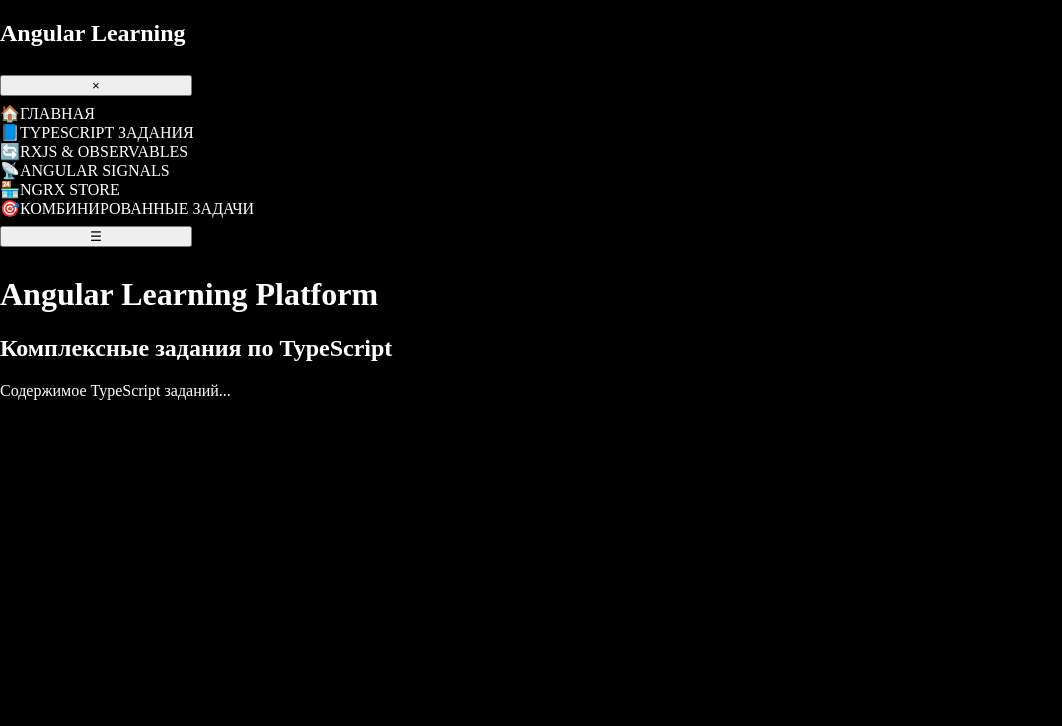
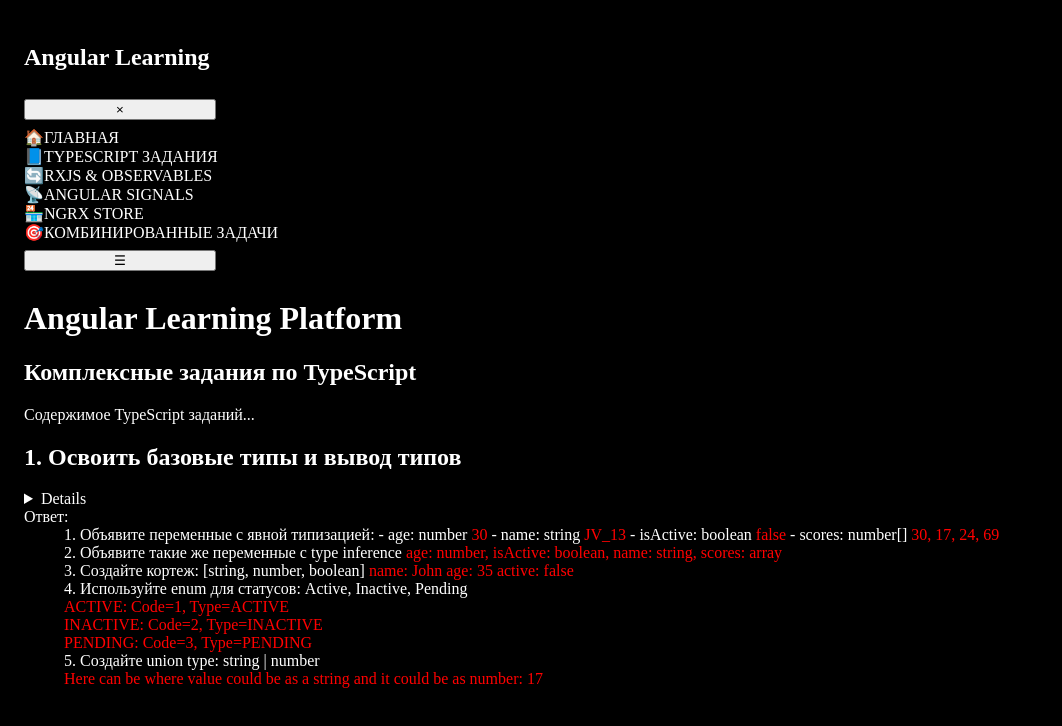
Before and after one commit to CherkasIvan/rxjs_operators, an Angular app: page /typescript in a window 1280 px wide. Shown: the top 726 px of the page, without its empty margins (0-1062 px from the left). Built offline with nearby package versions, Linux system fonts and the light colour scheme.

Commit message:
added firs lesson of ts

```diff
--- a/package.json
+++ b/package.json
@@ -7,7 +7,7 @@
     "build": "ng build",
     "watch": "ng build --watch --configuration development",
     "test": "ng test",
-    "build:prod": "ng build --configuration production --base-href https://CherkasIvan.github.io/training_repo/",
+    "build:prod": "ng build --configuration production --base-href /training_repo/",
     "deploy": "npx angular-cli-ghpages --dir=dist/training_repo"
   },
   "private": true,
--- a/src/app/app-routing.module.ts
+++ b/src/app/app-routing.module.ts
@@ -9,7 +9,7 @@
 ];
 
 @NgModule({
-  imports: [RouterModule.forRoot(routes)],
+  imports: [RouterModule.forRoot(routes, { enableTracing: true })],
   exports: [RouterModule]
 })
 export class AppRoutingModule { }
--- /dev/null
+++ b/src/app/enums/status.enum.ts
@@ -0,0 +1,5 @@
+export enum StatusesEnum {
+    ACTIVE = 1,
+    INACTIVE = 2,
+    PENDING = 3,
+}
--- /dev/null
+++ b/src/app/models/ts/variable.type.ts
@@ -0,0 +1,6 @@
+export type TVariable = {
+    age: number,
+    name: string,
+    isActive: boolean,
+    scores: number[],
+}
--- a/src/app/pages/main/main.component.scss
+++ b/src/app/pages/main/main.component.scss
@@ -1,7 +1,8 @@
-.wrapper{
-  padding: 1.5rem;
-  width: 100%;
-  height: fit-content;
+.main-layout {
+    padding: 1.5rem;
+    width: fit-content;
+    height: fit-content;
+
   .base-info{
     display: flex;
     flex-direction: column;
--- a/src/app/pages/typescript/typescript.component.html
+++ b/src/app/pages/typescript/typescript.component.html
@@ -2,3 +2,60 @@
       <h2>Комплексные задания по TypeScript</h2>
       <p>Содержимое TypeScript заданий...</p>
     </div>
+    <div class="base-info">
+    <h2 class="title">
+      1. Освоить базовые типы и вывод типов
+    </h2>
+    <details class="description">
+      Задача:
+      <ul>
+        <ol>1. Объявите переменные с явной типизацией:
+            - age: number
+            - name: string
+            - isActive: boolean
+            - scores: number[]</ol>
+        <ol>2. Объявите такие же переменные с type inference</ol>
+        <ol>3. Создайте tuple: [string, number, boolean]</ol>
+        <ol>4. Используйте enum для статусов: Active, Inactive, Pending</ol>
+        <ol>5. Создайте union type: string | number</ol>
+      </ul>
+    </details>
+    <article>
+          Ответ:
+      <ul>
+        <ol>1. Объявите переменные с явной типизацией:
+            - age: number <span class="answer">{{ age }}</span>
+            - name: string <span class="answer">{{ name }}</span>
+            - isActive: boolean <span class="answer">{{ isActive }}</span>
+            - scores: number[] <span *ngFor="let score of scores; let last = last" class="answer">
+            {{ score }}<span *ngIf="!last">, </span>
+          </span>
+          </ol>
+        <ol>2. Объявите такие же переменные с type inference
+          <span *ngFor="let item of variables  | keyvalue;  let last = last" class="answer">
+           {{ item.key }}: {{ getType(item.value) }}<span *ngIf="!last">, </span>
+          </span>
+        </ol>
+        <ol>3. Создайте кортеж: [string, number, boolean]
+          <span class="answer">{{createTupleString(user)}}</span>
+        </ol>
+        <ol>4. Используйте enum для статусов: Active, Inactive, Pending
+          <div class="answer">
+            ACTIVE: Code={{ getStatusCode(statuses.ACTIVE) }}, Type={{ getStatusType(statuses.ACTIVE) }}
+          </div>
+          <div class="answer">
+            INACTIVE: Code={{ getStatusCode(statuses.INACTIVE) }}, Type={{ getStatusType(statuses.INACTIVE) }}
+          </div>
+          <div class="answer">
+            PENDING: Code={{ getStatusCode(statuses.PENDING) }}, Type={{ getStatusType(statuses.PENDING) }}
+          </div>
+        </ol>
+
+        <ol>5. Создайте union type: string | number
+          <div class="answer">
+            Here can be {{ returnValueType('where value could be') }} as a string and it could be as number: {{ returnValueType(17) }}
+          </div>
+        </ol>
+      </ul>
+    </article>
+  </div>
--- a/src/app/pages/typescript/typescript.component.scss
+++ b/src/app/pages/typescript/typescript.component.scss
@@ -0,0 +1,6 @@
+.answer {
+  color: red;
+    * > {
+      color:rgb(202, 136, 136)
+    }
+}
--- a/src/app/pages/typescript/typescript.component.ts
+++ b/src/app/pages/typescript/typescript.component.ts
@@ -1,4 +1,6 @@
 import { Component, OnInit } from '@angular/core';
+import { StatusesEnum } from 'src/app/enums/status.enum';
+import { TVariable } from 'src/app/models/ts/variable.type';
 
 @Component({
   selector: 'app-typescript',
@@ -6,10 +8,49 @@
   styleUrls: ['./typescript.component.scss']
 })
 export class TypeScriptComponent implements OnInit {
+  public age: number = 30;
+  public name: string = 'JV_13';
+  public isActive: boolean = false;
+  public scores: number[] = [30, 17, 24, 69];
+  public statuses = StatusesEnum
+
+  public union!: string | number
+
+  public variables: TVariable = {
+    age: 30,
+    name: 'JV_13',
+    isActive: false,
+    scores: [30, 17, 24, 69]
+  }
+
+  public user: [string, number, boolean] = ['John', 35, this.isActive]
+
+  public getType(value: any): string {
+    if (Array.isArray(value)) {
+      return 'array';
+    }
+    return typeof value;
+  }
+
+
+  public createTupleString(user: [string, number, boolean]) {
+    return `name: ${user[0]} age: ${user[1]} active: ${user[2]}`
+  }
 
   constructor() { }
 
   ngOnInit(): void {
   }
 
+  public getStatusCode(status: StatusesEnum): number {
+    return status;
+  }
+
+  public getStatusType(status: StatusesEnum): string {
+    return this.statuses[status];
+  }
+
+  public returnValueType(value: string | number): string | number {
+    return value
+  }
 }
```
